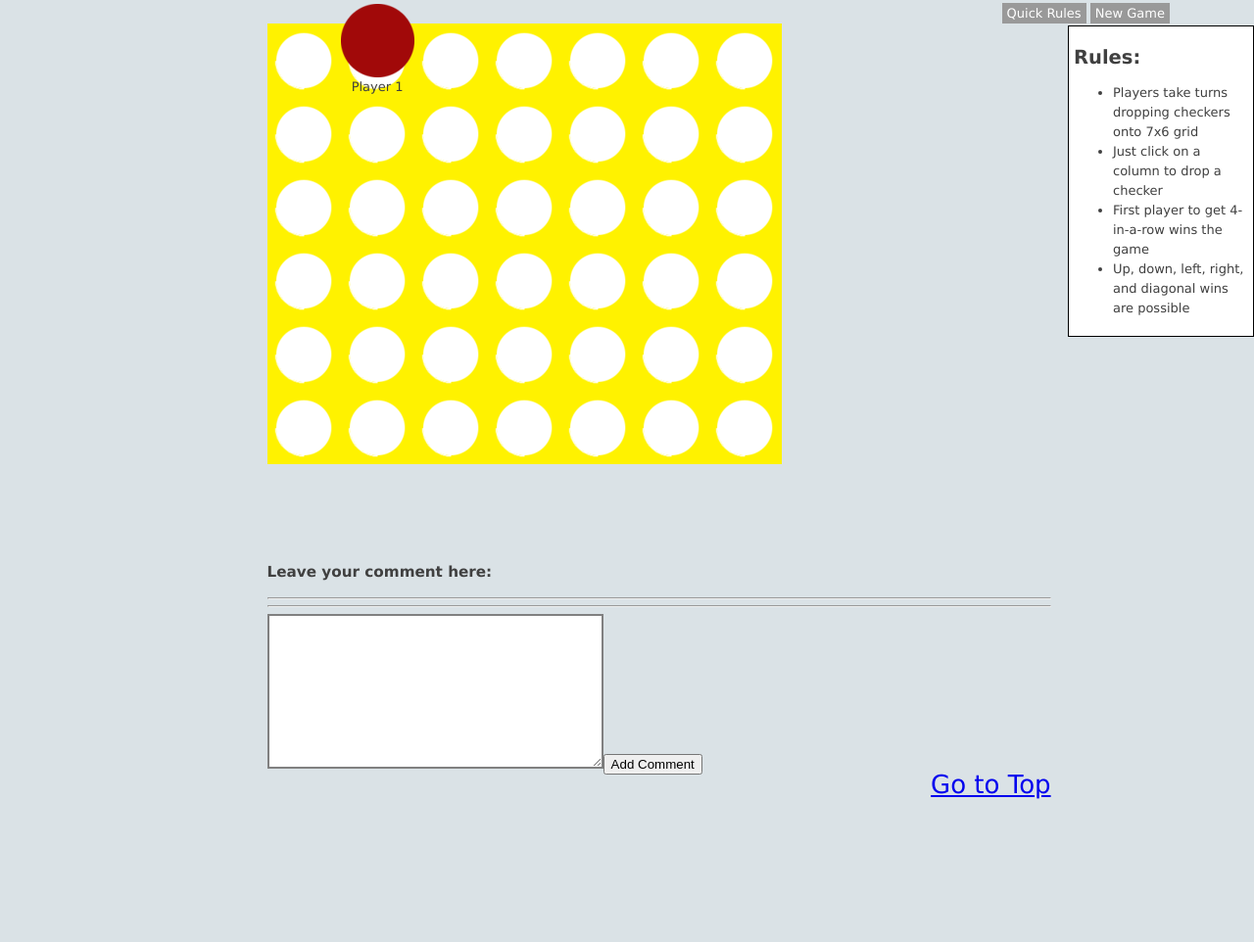
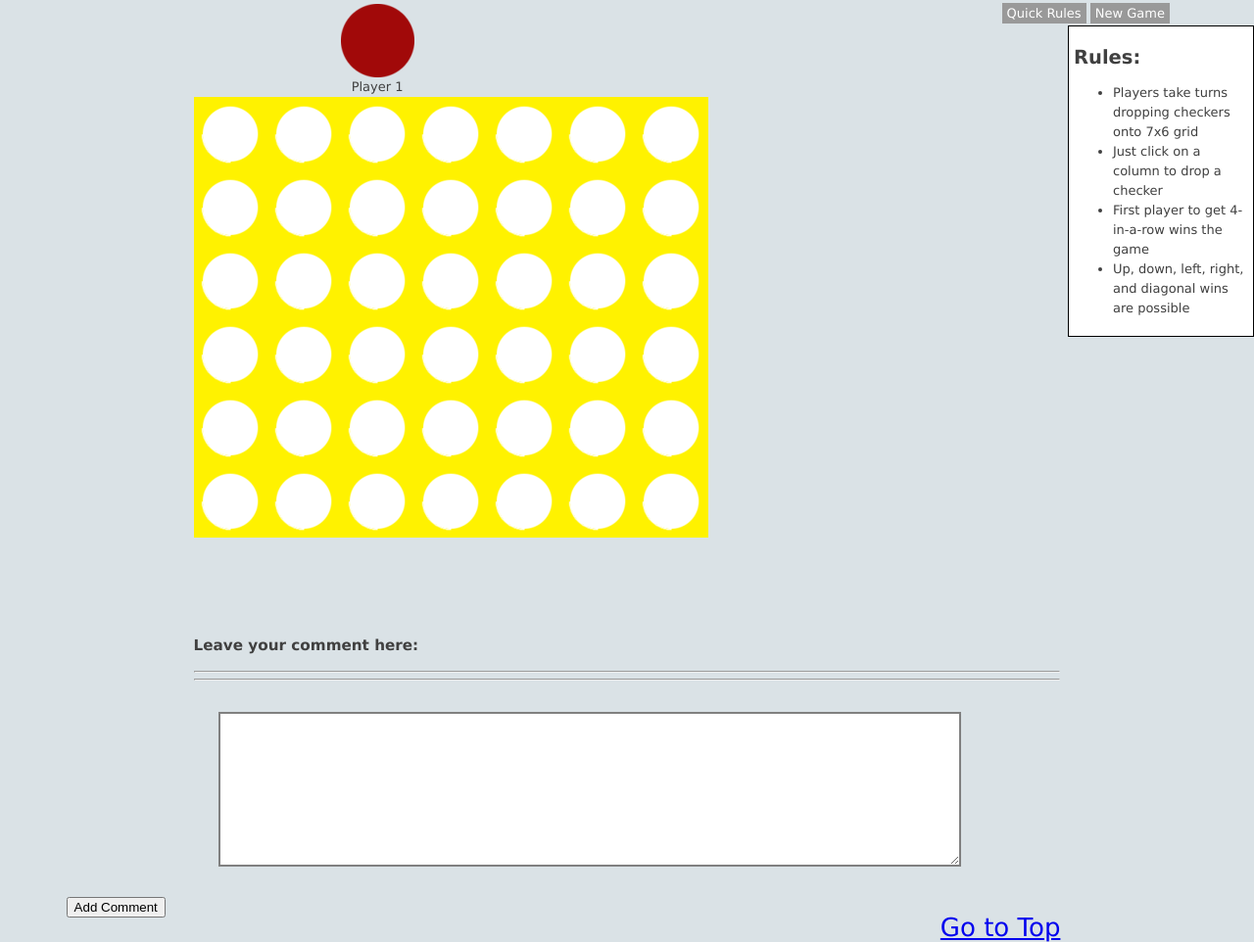
Before and after one commit to louiehernandez95/Connect-Four-Web-Game, a website: page public/html/game.html in a window 1280 px wide. Shown: the part 190-1152 px from the top of the page at 98% size. Before the commit the page ends 1006 px from the top, so only its background shows below. Drawn offline with nearby package versions, Linux system fonts and the light colour scheme; files that its build step writes are made by us from their sources; no server answers; files whose address does not match are found by name.

Commit message:
some css tweaks

```diff
--- a/public/html/game.html
+++ b/public/html/game.html
@@ -9,7 +9,7 @@
 
 <body>
     <div class="content">
-            <a name="top" id="top"></a>
+        <a name="top" id="top"></a>
         <nav>
             <ul>
                 <li><img style="height:48px; margin-bottom:-4px;" src="public/media/images/connect_four_grid_mini.png" alt="Connect 4"></li>
@@ -41,7 +41,7 @@
                 </div>
             </div>
         </div>
-		<div id='right'>
+        <div id='right'>
             <div class="tabpanel">
                 <!-- tabs -->
                 <ul class="tabs">
@@ -85,10 +85,10 @@
                 <div class="comment-output"></div>
                 <div class="comment-input">
                     <hr>
-                    <textarea id="inputtext" rows="10" cols="40"></textarea><button>Add Comment</button>
+                    <textarea id="inputtext" rows="10" cols="40"></textarea><button id="inputbutton">Add Comment</button>
                 </div>
 
-                <a href="#top" target="_self" id= "goto">Go to Top</a>
+                <a href="#top" target="_self" id="goto">Go to Top</a>
             </div>
 
         </div>
--- a/public/models/user.js
+++ b/public/models/user.js
@@ -61,6 +61,7 @@ UserSchema.pre('save', function(next) {
             return next(err);
         }
         user.password = hash;
+        user.passwordConf = ""; //remove confirmation
         next();
     })
 });
--- a/public/styles/local.css
+++ b/public/styles/local.css
@@ -1,18 +1,17 @@
-.content{
+.content {
     height: 100%;
-    width:70%;
+    width: 70%;
     margin: 0 auto;
     padding: 20px;
 }
-#rankingtable{
 
-        margin: 0 0 0 300px;
-    }
+#rankingtable {
+    margin: 0 0 0 300px;
+}
 
-#goto{
+#goto {
     float: right;
     font-size: 2em;
-
 }
 
 #left {
@@ -36,27 +35,31 @@
     margin-bottom: 100px;
 }
 
-
 #inputtext {
-    width: 500;
     height: 50;
     border: 2px solid;
     border-color: grey;
+    margin: 25px;
+    width: 750px;
+}
+
+#inputbutton {
+    right: 130px;
+    position: relative;
 }
 
 #pnum {
-
     width: 75px;
     height: 75px;
     position: relative;
-    left:150px;
+    left: 150px;
 }
 
 #pname {
     width: 100%;
     text-align: center;
     position: relative;
-    left:150px;
+    left: 150px;
 }
 
 #scroll {
@@ -64,11 +67,12 @@
     overflow: hidden;
 }
 
-html,body {
+html,
+body {
     font: 13px/20px Verdana, sans-serif;
     color: #404040;
     background: #dae2e6;
-    height:100%;
+    height: 100%;
 }
 
 table {
@@ -80,12 +84,10 @@ table {
 th {
     font-size: 1.2em;
     width: 100px;
-
 }
 
 td {
     width: 100px;
-
 }
 
 .player1 {
@@ -164,8 +166,7 @@ ul.tabs {
     margin: 0;
     padding: 0;
     position: relative;
-	left:550px;
-
+    left: 550px;
 }
 
 ul.tabs li {
@@ -179,7 +180,6 @@ ul.tabs li a {
     text-decoration: none;
     position: relative;
     left: 200px;
-
 }
 
 ul.tabs li a.selected {
@@ -195,10 +195,10 @@ div.tabpanel>div {
     margin-top: 2px;
     padding: 5px;
     position: absolute;
-	left: 1090px;
-
+    left: 1090px;
     background-color: #ffffff;
 }
+
 nav {
     background-color: #cfcfcf;
     border-radius: 15px;
```
Also changed, not shown: public/html/Connect4rules.html (+7 -6 lines).
